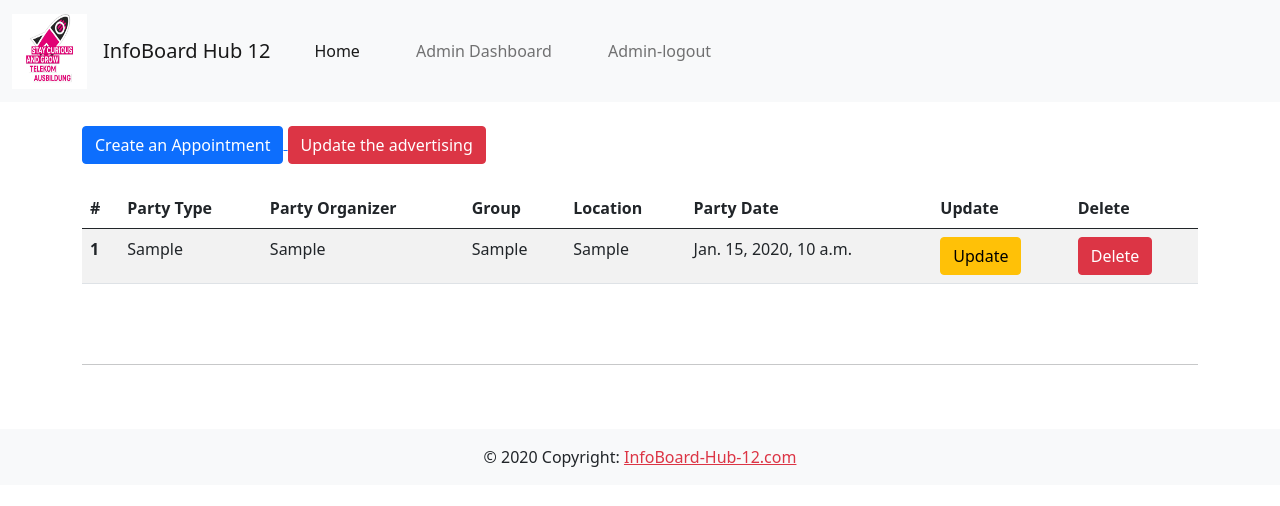
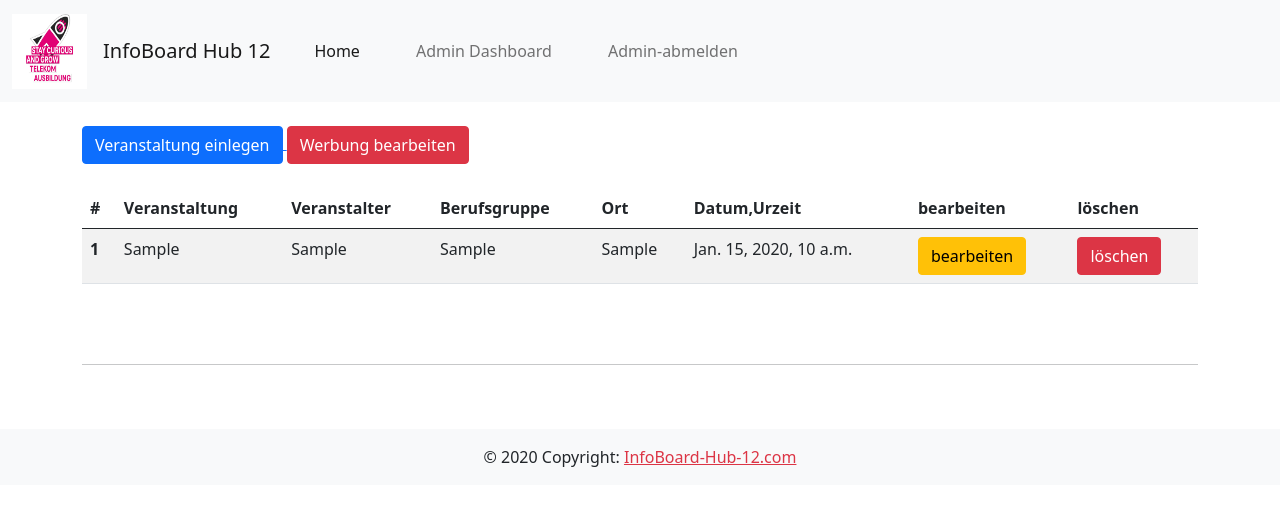
Before and after one commit to Ali1995Askar/Infoboard_hub_12, a Django app: page /admin-dashboard in a window 1280 px wide. Shown: the top 506 px of the page. Run offline with Django 3.2, Linux system fonts and the light colour scheme; a user stored in the database is signed in; tables that the repository leaves empty hold one stand-in row (values such as "Sample post"); parts of the project's set-up code (start-up, migrations or seed data) failed here and were passed over; some libraries are stand-ins or nearby versions.

Commit message:
change language from english to germany

```diff
--- a/Infoboard_Hub_12/appointment/forms.py
+++ b/Infoboard_Hub_12/appointment/forms.py
@@ -10,18 +10,18 @@ class AppointmentForm(forms.ModelForm):
         fields = ( 'party_type', 'party_organizer' , 'group' , 'location', 'party_date')
 
         labels= {
-            'party_type': 'Party Type',
-            'party_organizer': 'Party Organizer',
-            'group': 'Group',
-            'location': 'Location',
-            'party_date': 'Party Date',
+            'party_type': 'Veranstaltung',
+            'party_organizer': 'Veranstalter',
+            'group': 'Berufsgruppe',
+            'location': 'Ort',
+            'party_date': 'Datum,Urzeit',
             }
 
         widgets = {
-            'party_type': forms.TextInput(attrs={'class': 'form-control', 'placeholder': "Type of party"}),
-            'party_organizer': forms.TextInput(attrs={'class': 'form-control', 'placeholder': "The party organizer"}),
-            'group': forms.TextInput(attrs={'class': 'form-control', 'placeholder': "The group invited to the party"}),
-            'location': forms.TextInput(attrs={'class': 'form-control', 'placeholder': "Location of the party"}),
+            'party_type': forms.TextInput(attrs={'class': 'form-control', 'placeholder': "Veranstaltung"}),
+            'party_organizer': forms.TextInput(attrs={'class': 'form-control', 'placeholder': "Veranstalter"}),
+            'group': forms.TextInput(attrs={'class': 'form-control', 'placeholder': "Berufsgruppe"}),
+            'location': forms.TextInput(attrs={'class': 'form-control', 'placeholder': "Ort"}),
             'party_date': forms.DateTimeInput(attrs={'class': 'form-control', 'type': 'datetime-local'})
             }
 
@@ -33,27 +33,27 @@ class AdvertisingForm(forms.ModelForm):
         fields = ( 'title', 'body', 'image')
 
         labels= {
-            'title': 'Advertising title',
-            'body': 'Advertising body',
-            'image': 'Advertising image',
+            'title': 'Betreff',
+            'body': 'Details',
+            'image': 'Werbebild',
             }
 
         widgets = {
-            'title': forms.TextInput(attrs={'class': 'form-control', 'placeholder': "Title of the Advertising"}),
+            'title': forms.TextInput(attrs={'class': 'form-control', 'placeholder': "Betreff"}),
             'body': forms.Textarea(attrs={'class': 'form-control',
-                                            'placeholder': "Write your Body of the Advertising here" , 'style':'resize: none;'}),
+                                            'placeholder': "Details" , 'style':'resize: none;'}),
             'image': forms.FileInput(attrs={'type':"file" , 'class': 'form-control'}),
             }
 
 
 class LoginForm(AuthenticationForm):
     username = forms.CharField(
-        label= "Username" ,
-        widget=forms.TextInput(attrs= {'class': 'form-control', 'placeholder':"username"}),
+        label= "Benutzername" ,
+        widget=forms.TextInput(attrs= {'class': 'form-control', 'placeholder':"Benutzername"}),
     )
 
     password = forms.CharField(
-        label= "Password" ,
+        label= "Kennwort" ,
         strip=False,
-        widget=forms.PasswordInput(attrs={ 'class': 'form-control', 'placeholder': "password"}),
+        widget=forms.PasswordInput(attrs={ 'class': 'form-control', 'placeholder': "Kennwort"}),
     )
--- a/Infoboard_Hub_12/templates/admin_dashboard.html
+++ b/Infoboard_Hub_12/templates/admin_dashboard.html
@@ -6,10 +6,10 @@
 <br>
 <div class="container">
     <a href="{% url 'create' %}">
-        <button type="button" class="btn btn-primary">Create an Appointment</button>
+        <button type="button" class="btn btn-primary">Veranstaltung einlegen</button>
     </a>
     <a href="{% url 'advertising-update' 1%}">
-        <button type="button" class="btn btn-danger">Update the advertising</button>
+        <button type="button" class="btn btn-danger">Werbung bearbeiten</button>
     </a>
 <br><br>
 
@@ -17,13 +17,13 @@
         <thead class="thead-dark">
         <tr>
             <th scope="col">#</th>
-            <th scope="col">Party Type</th>
-            <th scope="col">Party Organizer</th>
-            <th scope="col">Group</th>
-            <th scope="col">Location</th>
-            <th scope="col">Party Date</th>
-            <th scope="col">Update</th>
-            <th scope="col">Delete</th>
+            <th scope="col">Veranstaltung</th>
+            <th scope="col">Veranstalter</th>
+            <th scope="col">Berufsgruppe</th>
+            <th scope="col">Ort</th>
+            <th scope="col">Datum,Urzeit</th>
+            <th scope="col">bearbeiten</th>
+            <th scope="col">löschen</th>
         </tr>
         </thead>
         <tbody>
@@ -37,13 +37,13 @@
                 <td>{{appointment.party_date}}</td>
                 <td>
                     <a href="{% url 'update' appointment.id %}">
-                        <button type="button" class="btn btn-warning">Update</button>
+                        <button type="button" class="btn btn-warning">bearbeiten</button>
                     </a>
                 </td>
 
                 <td>
                     <a href="{% url 'delete' appointment.id %}">
-                        <button type="button" class="btn btn-danger">Delete</button>
+                        <button type="button" class="btn btn-danger">löschen</button>
                     </a>
                 </td>
             </tr>
--- a/Infoboard_Hub_12/templates/advertising_form.html
+++ b/Infoboard_Hub_12/templates/advertising_form.html
@@ -7,14 +7,14 @@
 <div class='container'>
     <div class='container'>
     <br>
-    <h3>Update the advertising</h3>
+    <h3>Werbung bearbeiten</h3>
     <br>
         <form  method="POST" enctype="multipart/form-data" >
             {% csrf_token %}
             {{ form.as_p }}
 
             <div class='text-center'>
-                <input type="submit" value="Update" class="btn btn-danger">
+                <input type="submit" value="Speicher" class="btn btn-danger">
             </div>
         </form>
     <br><br>
--- a/Infoboard_Hub_12/templates/appointment_form.html
+++ b/Infoboard_Hub_12/templates/appointment_form.html
@@ -8,7 +8,7 @@
             {% csrf_token %}
             {{ form.as_p }}
             <div class='text-center'>
-                <input type="submit" value="Submit" class="btn btn-danger">
+                <input type="submit" value="Einreichen" class="btn btn-danger">
             </div>
         </form>
     <br><br>
--- a/Infoboard_Hub_12/templates/delete_appointment.html
+++ b/Infoboard_Hub_12/templates/delete_appointment.html
@@ -17,7 +17,7 @@
                 </div>
 
                 <div class="card-body">
-                    <h5 class="card-title"> Are you sure you want to delete</h5>
+                    <h5 class="card-title"> Sind Sie sicher, dass Sie löschen möchten </h5>
                     <p class="card-text">  <strong>'{{ object }}' ?</p>
 
                 </div>
@@ -25,8 +25,8 @@
                 <div class="card-footer">
                     <form method="post">
                         {% csrf_token %}
-                        <button type="submit" class="btn btn-primary mr-5" id="filterBtn">Yes</button>
-                        <a href="{% url 'dashboard' %}" class="btn btn-primary ml-5 " id="filterBtn">No</a>
+                        <button type="submit" class="btn btn-primary mr-5" id="filterBtn">Jawohl</button>
+                        <a href="{% url 'dashboard' %}" class="btn btn-primary ml-5 " id="filterBtn">NEIN</a>
                     </form>
                 </div>
             </div>
--- a/Infoboard_Hub_12/templates/login.html
+++ b/Infoboard_Hub_12/templates/login.html
@@ -11,7 +11,7 @@
             {% csrf_token %}
             {{ form.as_p }}
             <div class='text-center'>
-                <input type="submit" value="Admin login" class="btn btn-danger">
+                <input type="submit" value="Anmelden" class="btn btn-danger">
             </div>
         </form>
     <br><br>
--- a/Infoboard_Hub_12/templates/shared/header.html
+++ b/Infoboard_Hub_12/templates/shared/header.html
@@ -21,12 +21,12 @@
                   <a class="nav-link" href="{% url 'dashboard' %}">Admin Dashboard</a>
 
               {% else %}
-                  <a class="nav-link" href="{% url 'admin-login' %}">Admin-login</a>
+                  <a class="nav-link" href="{% url 'admin-login' %}">Admin-anmelden</a>
               {% endif %}
             </li>
             {% if user.is_authenticated %}
               <li class="nav-item">
-                  <a class="nav-link" href="{% url 'admin-logout' %}">Admin-logout</a>
+                  <a class="nav-link" href="{% url 'admin-logout' %}">Admin-abmelden</a>
               </li>
             {% endif %}
 
```
Also changed, not shown: Infoboard_Hub_12/templates/index.html (+5 -5 lines).
